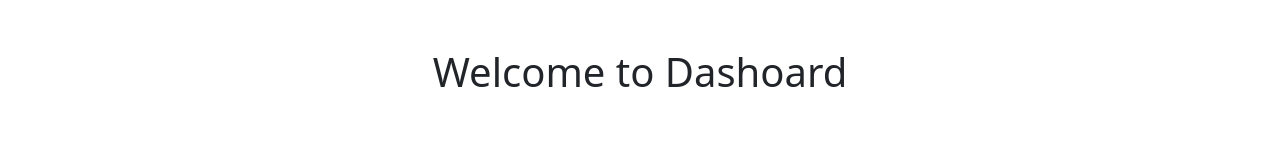
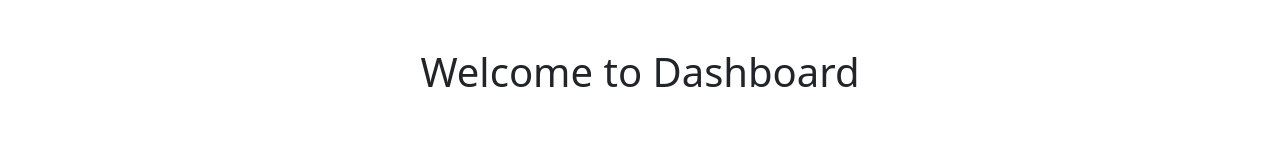
Before and after one commit to Addhyan01/Student-teacher-curd-operation-react.js, a React (Create React App) app: page / in a window 1280 px wide. Shown: the top 148 px of the page. Built offline with nearby package versions, Linux system fonts and the light colour scheme; no server answers.

Commit message:
Dashboard Updated

```diff
--- a/src/pages/Home.js
+++ b/src/pages/Home.js
@@ -61,7 +61,7 @@ export default function Home() {
 
             <>
                <div className='container'>
-               <h1 className='text-center mt-5'> Welcome to Dashoard </h1>
+               <h1 className='text-center mt-5'> Welcome to Dashboard </h1>
             <h3 className='text-center mt-5'> Student Details </h3>
             <br/>
             <Table striped bordered hover id='mytbl'>
```
